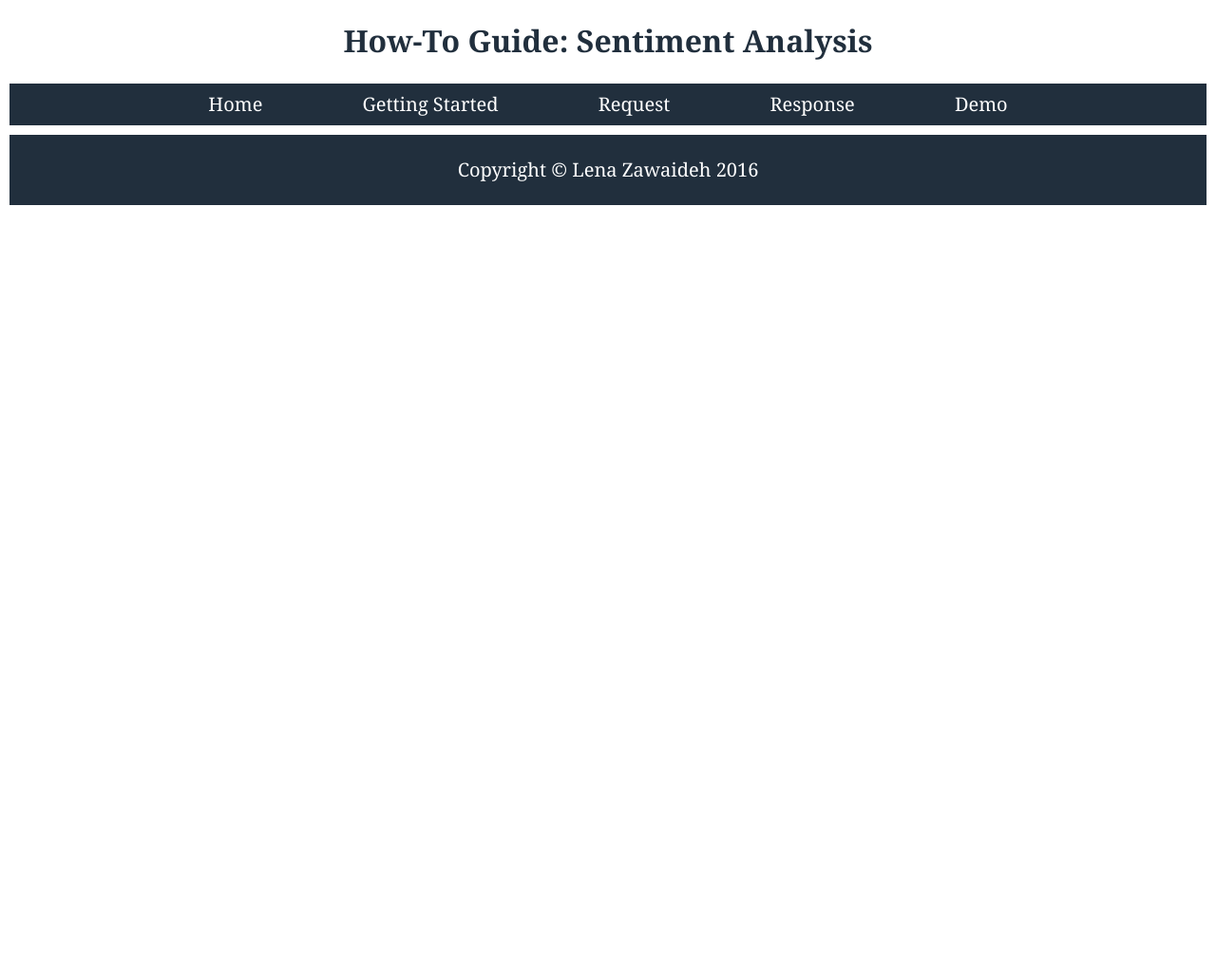
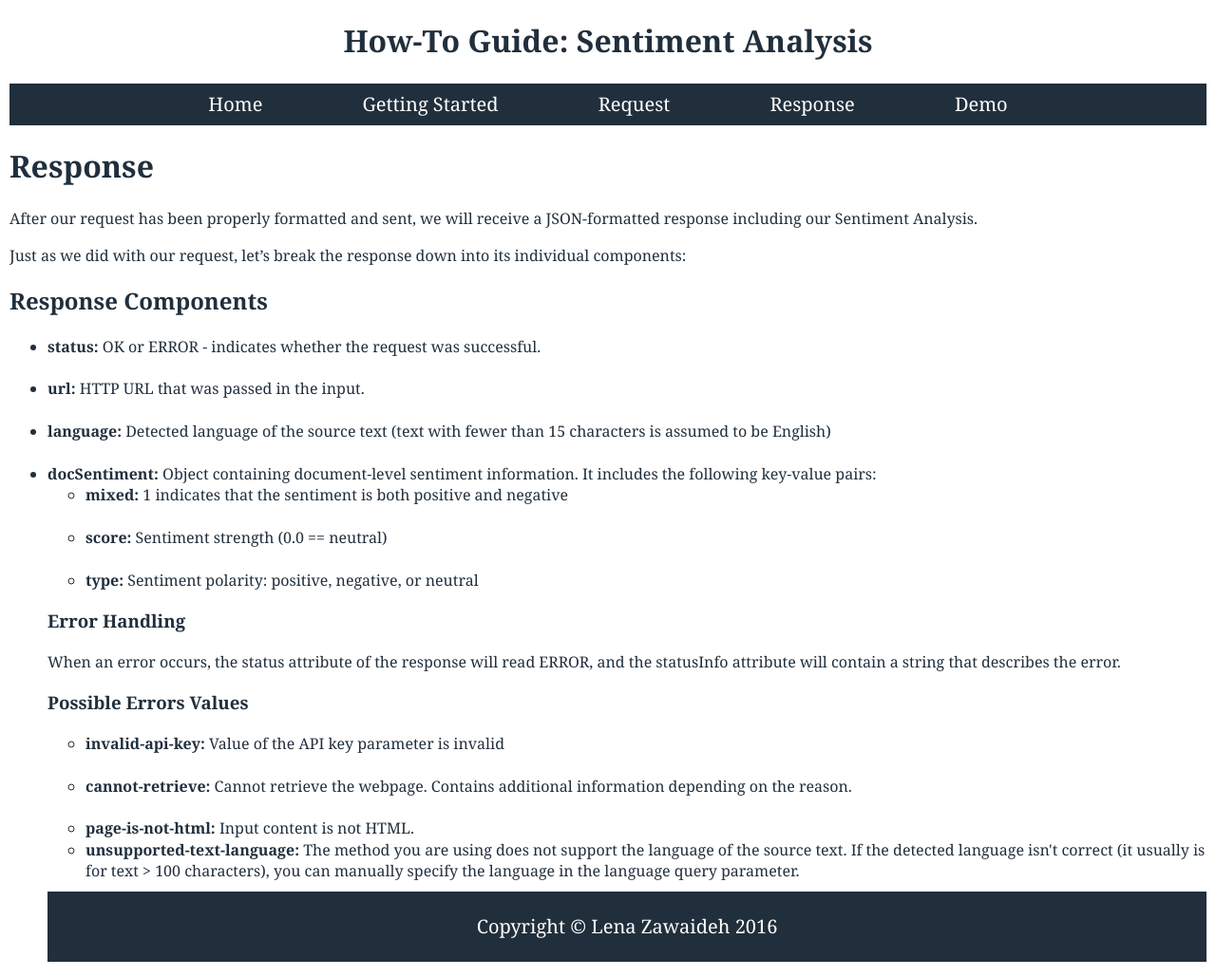
Before and after one commit to lenaz/How-To-Guide, a Jekyll site: the page built from response.html, in a window 1280 px wide. Shown: the whole page at 95% size. Built offline with Jekyll 4.4.1, drawn with Linux system fonts in a browser that asks for light colours; Markdown is read by kramdown in place of the engine named in the settings; before the commit the page ends 900 px from its top, so only the background shows below that.

Commit message:
Update response.html

```diff
--- a/response.html
+++ b/response.html
@@ -1,3 +1,43 @@
 ---
 layout: default
 ---
+
+<h1>Response</h1>
+
+<p>After our request has been properly formatted and sent, we will receive a JSON-formatted response including our Sentiment Analysis.</p>
+
+<p>Just as we did with our request, let’s break the response down into its individual components:</p>
+
+<h2>Response Components</h2>
+
+<ul>
+<li><strong>status: </strong> OK or ERROR - indicates whether the request was successful.</li>
+<br>
+
+<li><strong>url: </strong>HTTP URL that was passed in the input.</li>
+<br>
+
+<li><strong>language: </strong>Detected language of the source text (text with fewer than 15 characters is assumed to be English)</li>
+<br>
+
+<li><strong>docSentiment: </strong>Object containing document-level sentiment information. It includes the following key-value pairs:</li>
+
+<ul>
+<li><strong>mixed: </strong>1 indicates that the sentiment is both positive and negative</li>
+<br>
+<li><strong>score: </strong> Sentiment strength (0.0 == neutral)</li>
+<br>
+<li><strong>type: </strong> Sentiment polarity: positive, negative, or neutral</li>
+</ul>
+
+<h3>Error Handling</h3>
+<p>When an error occurs, the status attribute of the response will read ERROR, and the statusInfo attribute will contain a string that describes the error.</p>
+<h3>Possible Errors Values</h3>
+<ul>
+<li><strong>invalid-api-key: </strong>Value of the  API key parameter is invalid</li>
+<br>
+<li><strong>cannot-retrieve: </strong> Cannot retrieve the webpage. Contains additional information depending on the reason.</li>
+<br>
+<li><strong>page-is-not-html: </strong> Input content is not HTML.</li>
+<li><strong>unsupported-text-language: </strong> The method you are using does not support the language of the source text. If the detected language isn't correct (it usually is for text > 100 characters), you can manually specify the language in the language query parameter.</li>
+</ul>
```
